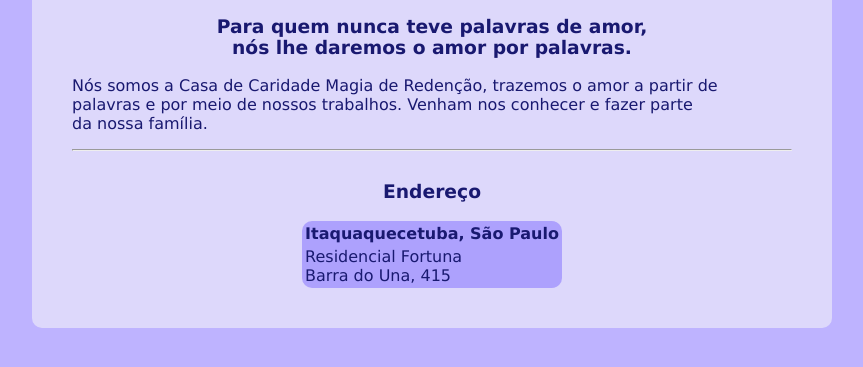
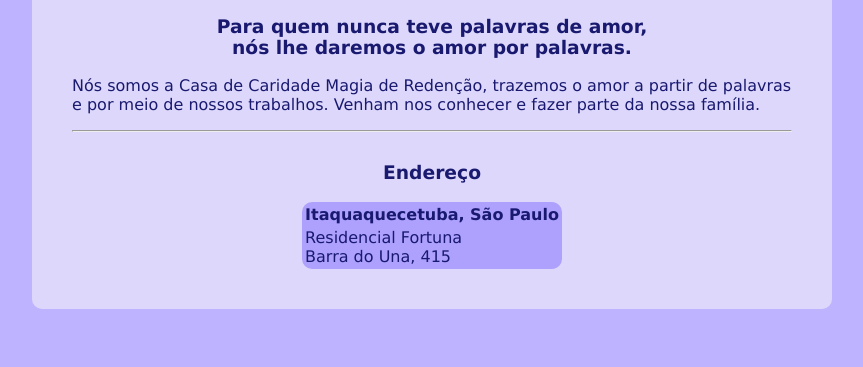
Before and after one commit to wunxxrr/casadecaridademagiaderedencao, a plain HTML site: page index.html in a window 1280 px wide. Shown: the part 337-704 px from the top of the page, without its empty margins (208-1071 px from the left). Drawn offline with Linux system fonts and the light colour scheme.

Commit message:
Update index.html

```diff
--- a/index.html
+++ b/index.html
@@ -22,8 +22,8 @@
     </center>
 
      <p>
-      Nós somos a Casa de Caridade Magia de Redenção, trazemos o amor a partir de <br>
-      palavras e por meio de nossos trabalhos. Venham nos conhecer e fazer parte <br>
+      Nós somos a Casa de Caridade Magia de Redenção, trazemos o amor a partir de
+      palavras e por meio de nossos trabalhos. Venham nos conhecer e fazer parte
       da nossa família.
 
      <p>
```
